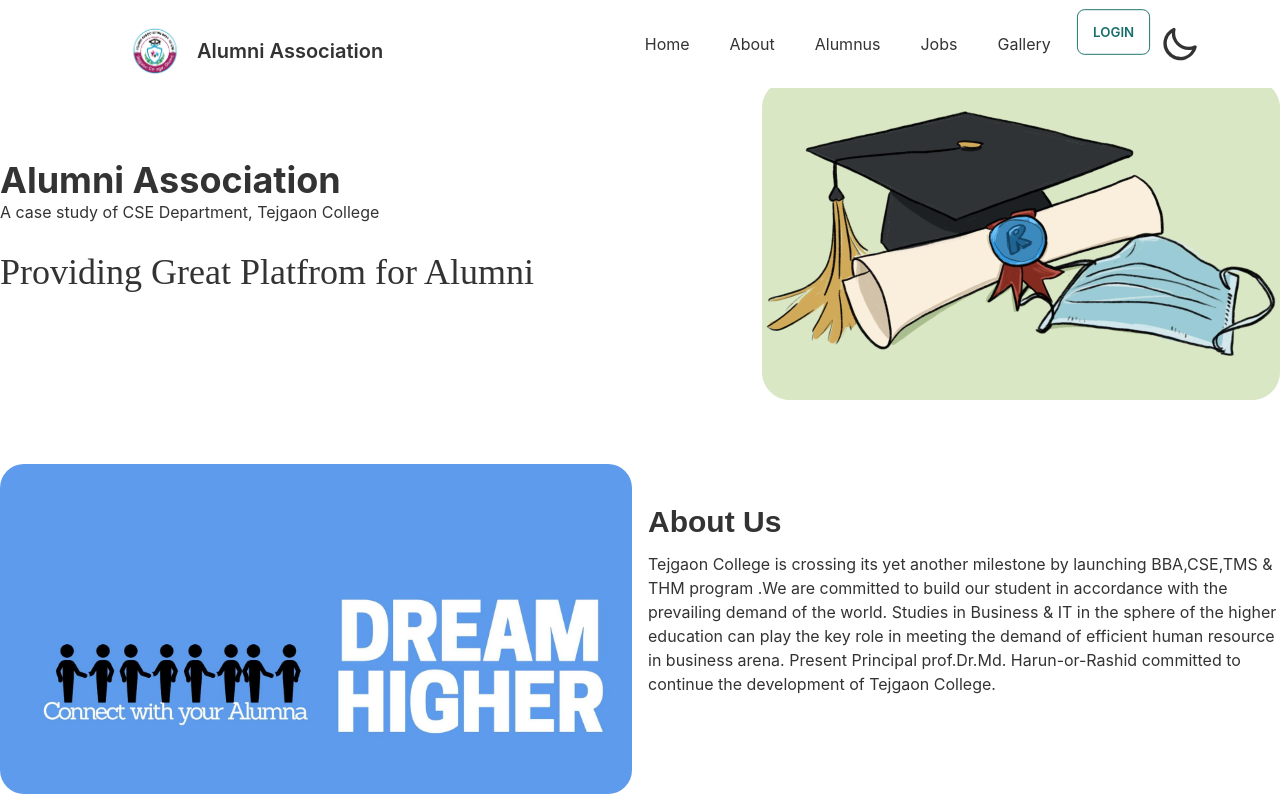
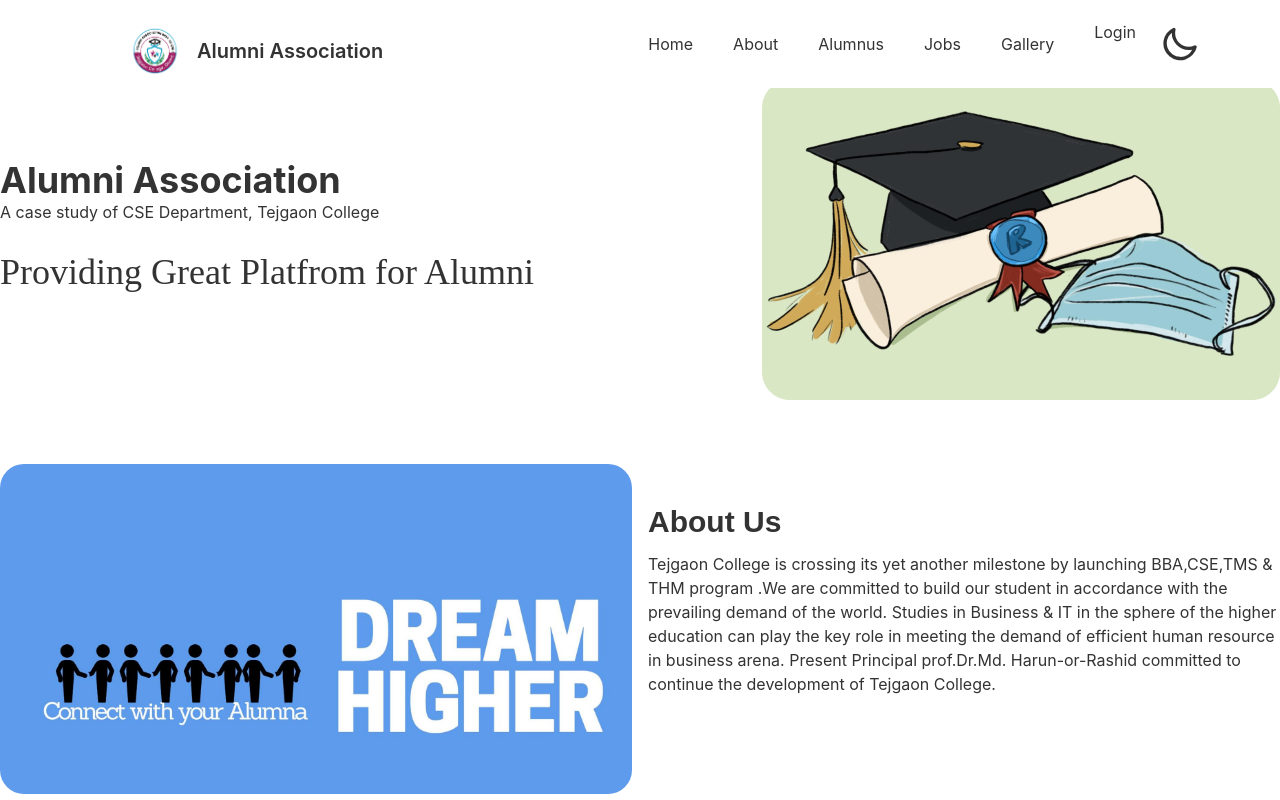
Before and after one commit to Parvez-Rahman100/alumni-association-client, a React (Create React App) app: page / in a window 1280 px wide. Built offline with nearby package versions, Linux system fonts and the light colour scheme; no server answers.

Commit message:
responsive again

```diff
--- a/src/Components/Alumni/Alumni.js
+++ b/src/Components/Alumni/Alumni.js
@@ -13,8 +13,8 @@
                         <img className=' w-1/3 mr-2 rounded-full' src={img} alt='alumni pic' />
                         <h2 className="card-title"> {alumni_name}</h2>
                     </div>
-                    <p className=' ml-8 mt-4 font-semibold'>Batch : {batch}</p>
-                    <p className=' ml-8  font-semibold'>Session : {session}</p>
+                    <p className=' ml-8 mt-4 font-bold'>Batch : {batch}</p>
+                    <p className=' ml-8  font-bold'>Session : {session}</p>
 
                 </div>
                 <div className="card-actions justify-end">
--- a/src/Components/Home/Contact.js
+++ b/src/Components/Home/Contact.js
@@ -5,7 +5,7 @@
 const Contact = () => {
   return (
     <div id='contact' className="hero min-h-screen bg-base-100">
-      <div className=" flex justify-between items-center gap-64  flex-wrap">
+      <div className=" flex justify-between items-center gap-20">
         <div className="text-center lg:text-left">
           <h1 className="text-5xl font-bold text-green-600">Contact Us</h1>
           <p className="py-4">Always available for work if the right project comes along, Feel free to contact us!</p>
--- a/src/Components/Shared/NavBar.js
+++ b/src/Components/Shared/NavBar.js
@@ -93,20 +93,20 @@
                   Gallery
                 </NavLink>
               </li>
-              {
+              {/* {
                 user && <li>
                   <NavLink to='/dashboard' className='rounded-lg'>
                     Dashboard
                   </NavLink>
                 </li>
-              }
+              } */}
               <li class='dropdown dropdown-hover dropdown-end'>
                 <label
                   tabindex='0'
-                  class='btn btn-primary btn-outline rounded-lg'
+
                 >
                   {
-                    user ? (user.displayName) : <Link to='/login'>Login</Link>
+                    user ? <div><img style={{ width: '40px', height: '40px' }} className=' rounded-full' src={user.photoURL} alt='userPhoto' /></div> : <Link to='/login'>Login</Link>
                   }
                 </label>
                 {
@@ -114,6 +114,9 @@
                     tabindex='0'
                     class='dropdown-content menu p-2 shadow bg-base-100 rounded-box w-52'
                   >
+                    <li>
+                      <p className=" text-center ml-7 font-bold"> {user?.displayName}</p>
+                    </li>
                     <li>
                       <button className=" btn btn-ghost"><Link to='/dashboard'>My Profile</Link ></button>
                     </li>
```
